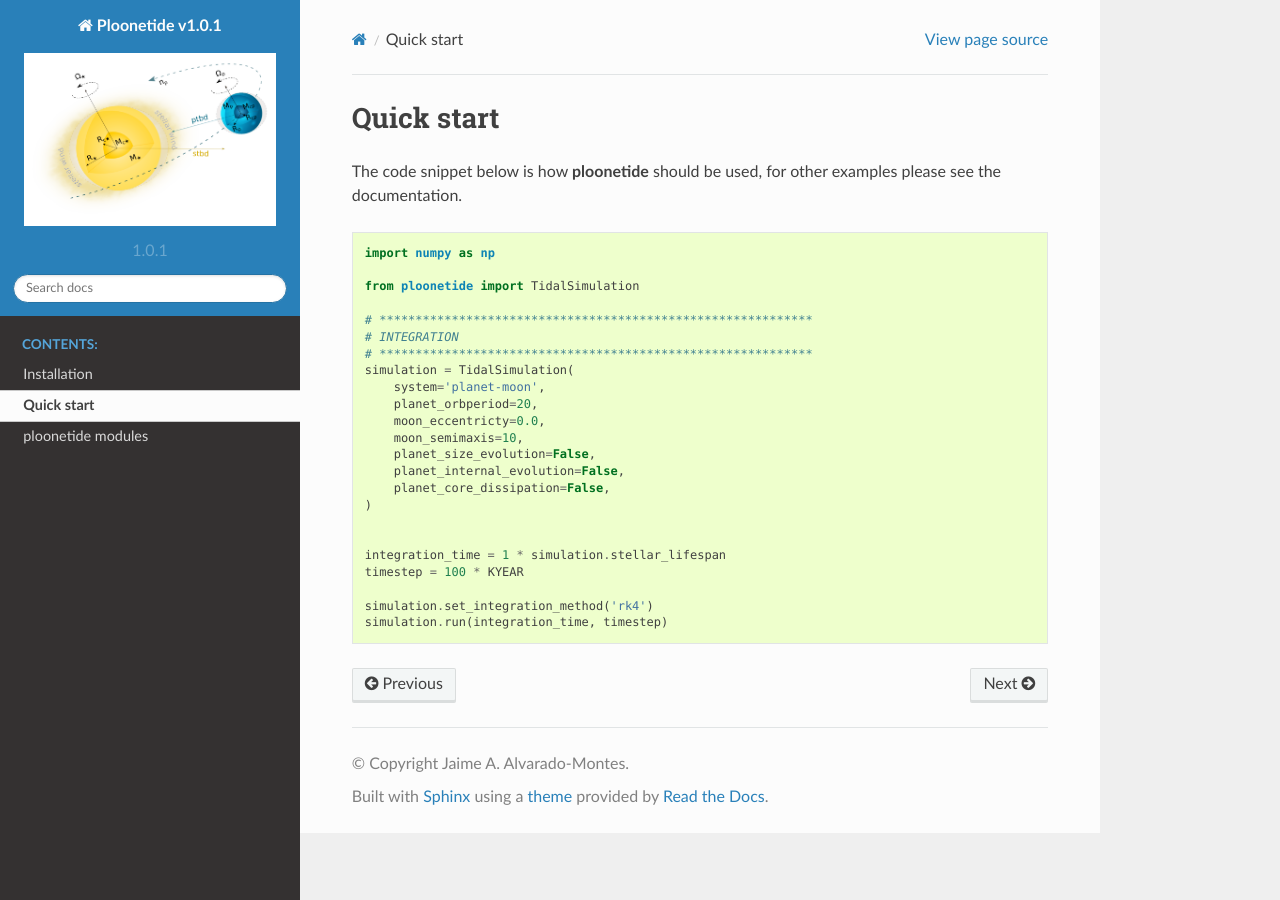
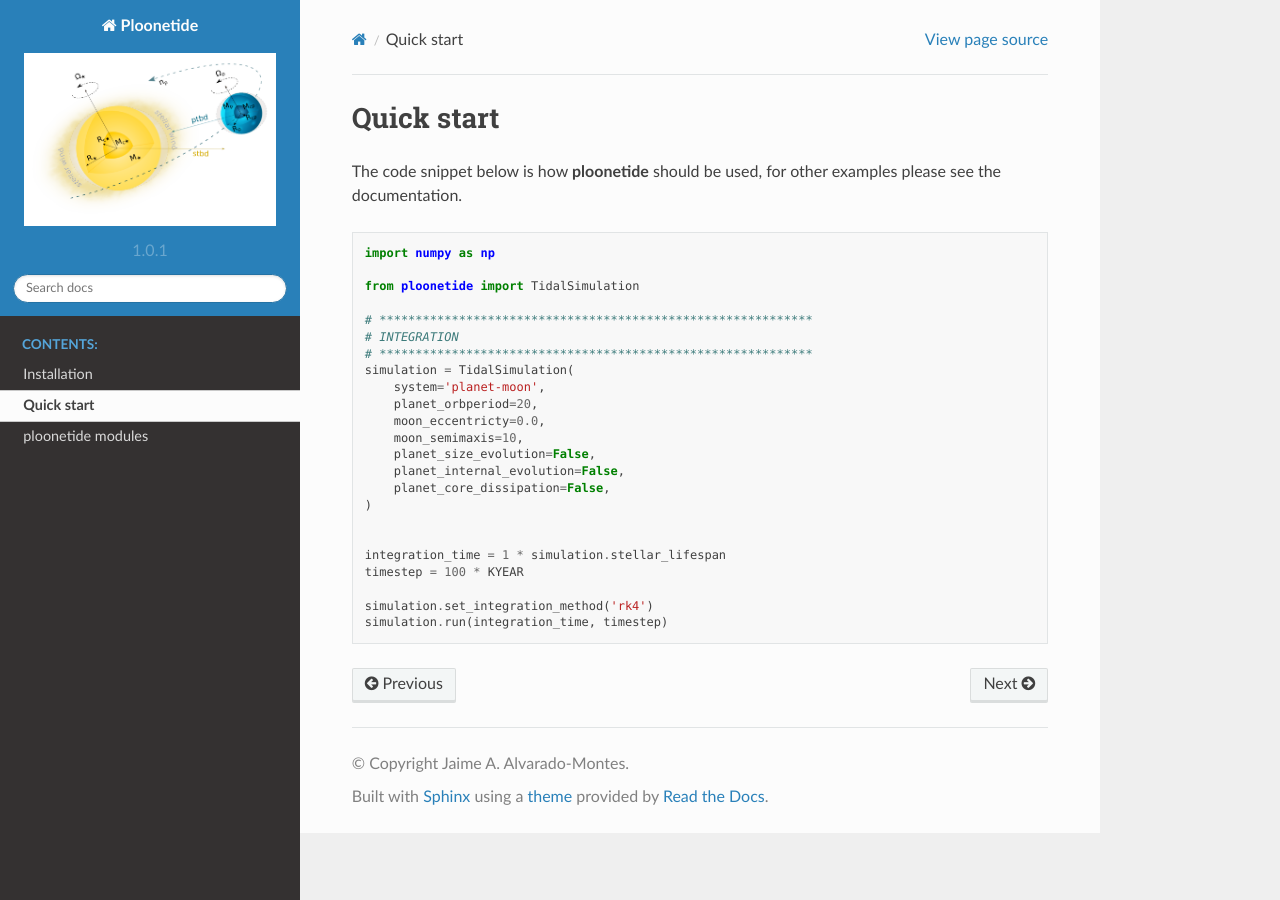
Before and after one commit to BVengo/ploonetide, a Sphinx documentation site: the page built from docs/source/pages/quickstart.rst, in a window 1280 px wide. Built offline with Sphinx 7.4.7 and the Read the Docs theme 2.0.0, drawn with Linux system fonts in a browser that asks for light colours; the version number is read from the project's files by our own code; some of the changed lines change nothing that is shown.

Commit message:
Reorganized conf file

```diff
--- a/docs/source/conf.py
+++ b/docs/source/conf.py
@@ -5,6 +5,29 @@
 sys.path.append(os.path.abspath(
     os.path.join(__file__, "../../src/")
 ))
+
+# -- Project information -----------------------------------------------------
+
+project = f'Ploonetide'
+copyright = 'Jaime A. Alvarado-Montes'
+author = 'Ploonetide developers'
+
+
+# Load the __version__ variable without importing the package already
+main_ns = {}
+ver_path = convert_path('../../src/ploonetide/version.py')
+with open(ver_path) as ver_file:
+    exec(ver_file.read(), main_ns)
+
+# The full version, including alpha/beta/rc tags.
+release = main_ns['__version__']
+
+
+# -- General configuration ---------------------------------------------------
+
+# Add any Sphinx extension module names here, as strings. They can be
+# extensions coming with Sphinx (named 'sphinx.ext.*') or your custom
+# ones.
 
 extensions = [
     'sphinx.ext.autodoc',
@@ -35,17 +58,8 @@
 
 master_doc = 'index'
 
-# Load the __version__ variable without importing the package already
-main_ns = {}
-ver_path = convert_path('../../src/ploonetide/version.py')
-with open(ver_path) as ver_file:
-    exec(ver_file.read(), main_ns)
-
-# The full version, including alpha/beta/rc tags.
-release = main_ns['__version__']
-
 # The name of the Pygments (syntax highlighting) style to use.
-pygments_style = 'sphinx'
+pygments_style = 'default'
 
 # If true, `todo` and `todoList` produce output, else they produce nothing.
 todo_include_todos = True
@@ -55,12 +69,6 @@
 
 # Some notebook cells take longer than 60 seconds to execute
 nbsphinx_timeout = 300
-
-# General information about the project.
-project = f'Ploonetide v{release}'
-copyright = 'Jaime A. Alvarado-Montes'
-author = 'Ploonetide developers'
-
 
 # The language for content autogenerated by Sphinx. Refer to documentation
 # for a list of supported languages.
@@ -84,9 +92,10 @@
 nbsphinx_timeout = 300
 
 # -- Options for HTML output ----------------------------------------------
-# html_theme = 'pydata_sphinx_theme'
+
+# The theme to use for HTML and HTML Help pages.  See the documentation for
+# a list of builtin themes.
 html_theme = 'sphinx_rtd_theme'
-
 html_theme_options = {
     "external_links": [],
     "github_url": "https://github.com/JAAlvarado-Montes/ploonetide",
@@ -95,6 +104,9 @@
 
 html_title = "Ploonetide "
 
+# Add any paths that contain custom static files (such as style sheets) here,
+# relative to this directory. They are copied after the builtin static files,
+# so a file named "default.css" will overwrite the builtin "defaul.css"
 html_static_path = ['_static']
 html_logo = '_static/images/logo.png'
 
```
